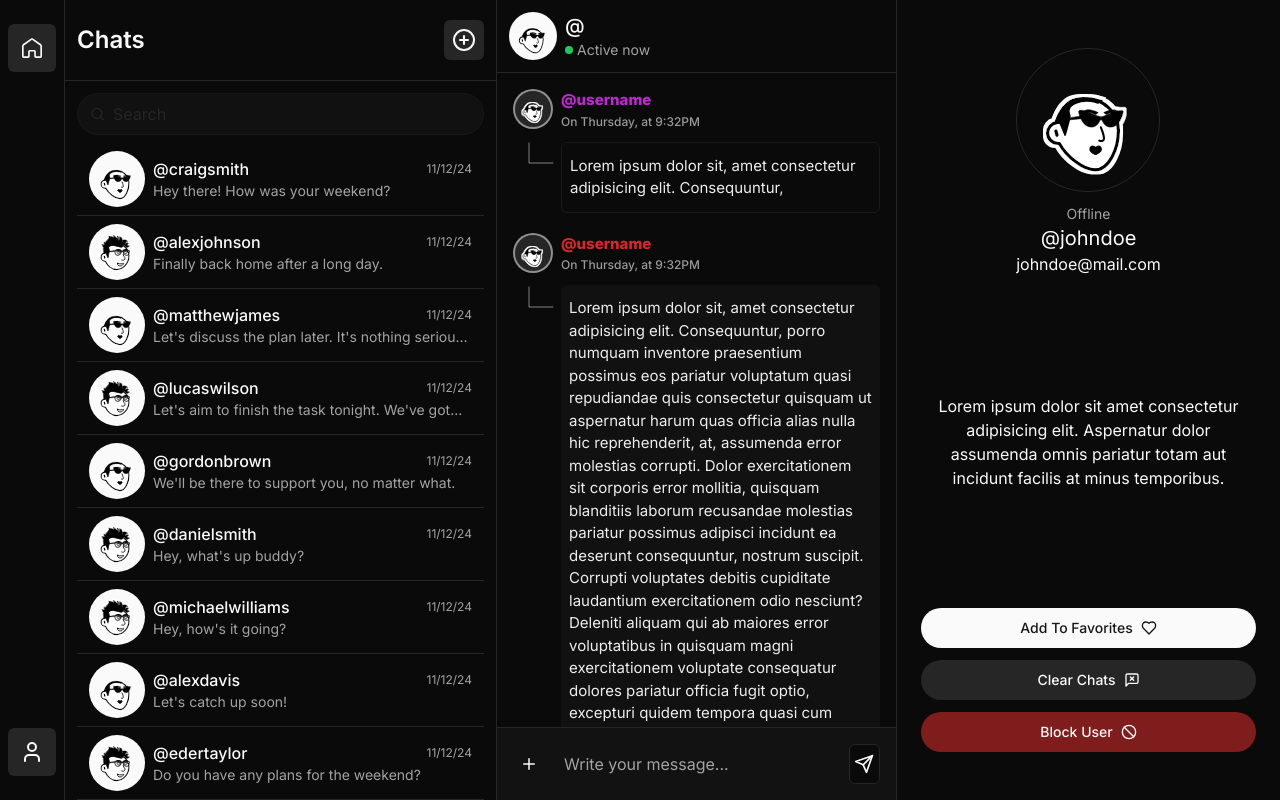
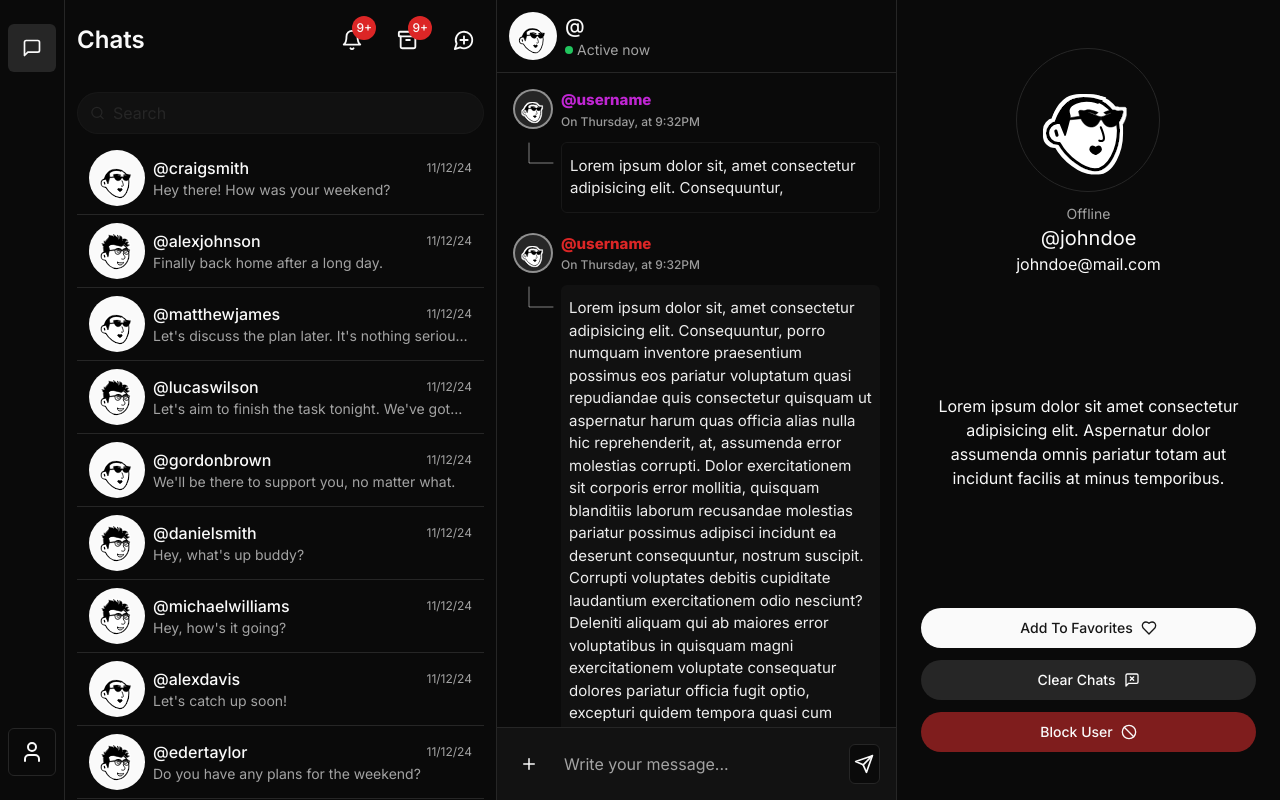
Before and after one commit to sanketghosh/ch88r, a React (Vite) app in the folder client/: page / in a window 1280 px wide. Built offline with nearby package versions, Linux system fonts and the light colour scheme; sample sign-in values are in the browser's storage.

Commit message:
add: just few ui fixes

```diff
--- /dev/null
+++ b/client/src/components/bottombar/bottombar.tsx
@@ -0,0 +1,7 @@
+export default function BottomBar() {
+  return (
+    <nav className="">
+      <div></div>
+    </nav>
+  );
+}
--- a/client/src/components/forms/login-form.tsx
+++ b/client/src/components/forms/login-form.tsx
@@ -52,6 +52,21 @@ export default function LoginForm() {
     // console.log(values);
   };
 
+  // handles auto filling fields with guest user details
+  function handleAddGuest() {
+    const values = form.getValues();
+
+    if (values.email || values.password) {
+      toast.warning("WARNING! Fields are already filled");
+    } else {
+      form.reset({
+        email: "guest@mail.com",
+        password: "123456",
+      });
+      toast.success("SUCCESS! Guest credentials have been added.");
+    }
+  }
+
   return (
     <AuthCardWrapper
       title="Welcome Back!"
@@ -99,6 +114,14 @@ export default function LoginForm() {
             />
           </div>
           <Button className="mt-4 w-full">Login</Button>
+          <Button
+            type="button"
+            className="mt-4 w-full"
+            variant={"secondary"}
+            onClick={handleAddGuest}
+          >
+            Guest Credentials
+          </Button>
         </form>
       </Form>
     </AuthCardWrapper>
--- a/client/src/components/sheets/notifications.tsx
+++ b/client/src/components/sheets/notifications.tsx
@@ -14,13 +14,16 @@ export default function NotificationsSheet() {
   return (
     <Sheet>
       <SheetTrigger asChild>
-        <Button size={"icon"} variant={"ghost"} className="size-12">
-          <BellIcon />
+        <Button size={"icon"} variant={"ghost"} className="relative">
+          <span className="absolute -right-1 -top-1 rounded-full bg-red-600 p-1 text-xs font-medium">
+            9+
+          </span>
+          <BellIcon size={22} />
         </Button>
       </SheetTrigger>
       <SheetContent className="min-w-full overflow-y-scroll md:min-w-[500px]">
         <SheetHeader>
-          <SheetTitle className="flex items-center gap-1">
+          <SheetTitle className="flex items-center justify-center gap-1 md:justify-start">
             <BellIcon size={20} className="fill-foreground" />
             Notifications
           </SheetTitle>
--- a/client/src/components/sidebar/chat-sidebar.tsx
+++ b/client/src/components/sidebar/chat-sidebar.tsx
@@ -3,10 +3,16 @@ import SidebarUserChatCard from "@/components/sidebar/sidebar-user-chat-card";
 import ScrollToTopButton from "@/components/special-buttons/scroll-to-top";
 
 import { fakeSidebarUserChatData } from "@/data";
-import { PlusCircleIcon, SearchIcon, XIcon } from "lucide-react";
+import {
+  ArchiveIcon,
+  MessageCirclePlusIcon,
+  SearchIcon,
+  XIcon,
+} from "lucide-react";
 import { useRef, useState } from "react";
 import AddUserDialog from "../dialogs/add-user-dialog";
 import CreateGroupDialog from "../dialogs/create-group-dialog";
+import NotificationsSheet from "../sheets/notifications";
 import { Button } from "../ui/button";
 
 export default function ChatSidebar() {
@@ -27,13 +33,20 @@ export default function ChatSidebar() {
 
   return (
     <div
-      className="relative h-screen w-96 shrink-0 overflow-y-auto border-r xl:w-[27rem]"
+      className="relative h-screen w-full shrink-0 overflow-y-auto border-r md:w-96 xl:w-[27rem]"
       ref={sidebarRef}
     >
       <div className="">
-        <div className="sticky top-0 flex items-center justify-between border-b bg-background px-3 py-5">
+        <div className="sticky top-0 flex items-center justify-between bg-background px-3 py-5">
           <h1 className="text-2xl font-semibold">Chats</h1>
-          <div>
+          <div className="flex items-center gap-4">
+            <NotificationsSheet />
+            <Button size={"icon"} variant={"ghost"} className="relative">
+              <span className="absolute -right-1 -top-1 rounded-full bg-red-600 p-1 text-xs font-medium">
+                9+
+              </span>
+              <ArchiveIcon size={22} />
+            </Button>
             <AddConverstationDropdown />
           </div>
         </div>
@@ -74,21 +87,22 @@ function AddConverstationDropdown() {
   }
 
   return (
+    <>
       <div className="relative">
-      <Button
-        size={"icon"}
-        variant={"secondary"}
-        onClick={handleToggleDropdown}
-      >
-        {!toggleDropdown ? <PlusCircleIcon /> : <XIcon />}
+        <Button onClick={handleToggleDropdown} size={"icon"} variant={"ghost"}>
+          {!toggleDropdown ? (
+            <MessageCirclePlusIcon size={22} />
+          ) : (
+            <XIcon size={22} />
+          )}
         </Button>
-
         {toggleDropdown && (
-        <div className="absolute right-3 top-12 z-20 w-40 rounded-md border bg-background p-1">
+          <div className="absolute right-1 top-12 z-20 w-40 rounded-md border bg-background p-1">
             <AddUserDialog />
             <CreateGroupDialog />
           </div>
         )}
       </div>
+    </>
   );
 }
--- a/client/src/components/sidebar/side-navbar.tsx
+++ b/client/src/components/sidebar/side-navbar.tsx
@@ -1,18 +1,17 @@
-import HomeIcon from "@/components/icons/home-icon";
 import { Button, buttonVariants } from "@/components/ui/button";
 
 import { cn } from "@/lib/utils";
-import { UserIcon } from "lucide-react";
+import { MessageSquareIcon, UserIcon } from "lucide-react";
 import { Link } from "react-router-dom";
 
 export default function SideNavbar() {
   return (
-    <nav className="flex h-screen items-center justify-center border-r">
+    <nav className="hidden h-screen items-center justify-center border-r md:flex">
       <div className="flex h-full w-full flex-col items-center justify-between px-2 py-6">
-        <div className="flex w-full flex-col items-center">
+        <div className="flex w-full flex-col items-center gap-3">
           {/* home icon */}
           <Button size={"icon"} variant={"secondary"} className="size-12">
-            <HomeIcon className="size-5" />
+            <MessageSquareIcon className="size-5" />
           </Button>
         </div>
 
@@ -21,7 +20,7 @@ export default function SideNavbar() {
           <Link
             to={"/account"}
             className={cn(
-              buttonVariants({ size: "icon", variant: "secondary" }),
+              buttonVariants({ size: "icon", variant: "outline" }),
               "size-12",
             )}
           >
```
Also changed, not shown: 2 other files (tests, documents, lock files or other folders). Lines whose indentation alone changed are shown as unchanged.
